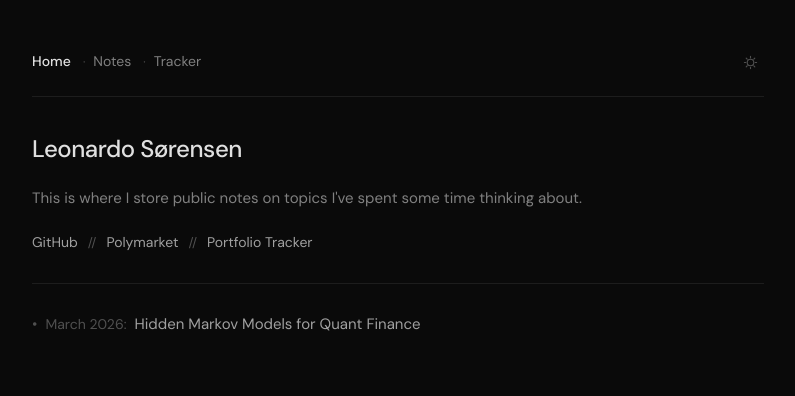
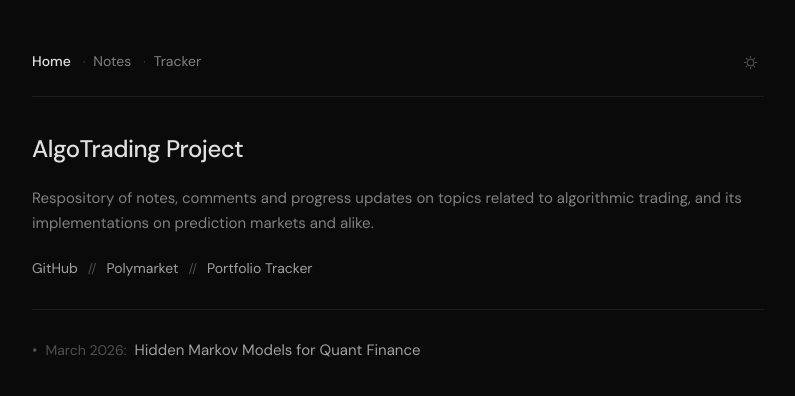
Before and after one commit to lesoca1/my-dashboard, a Next.js app: page / in a window 1280 px wide. Shown: the top 396 px of the page, without its empty margins (242-1037 px from the left). Built offline with nearby package versions, Linux system fonts and the light colour scheme.

Commit message:
small header change

```diff
--- a/app/page.tsx
+++ b/app/page.tsx
@@ -11,10 +11,10 @@ export default function Home() {
       <hr className="nav-rule" />
 
       <main className="page-content fade-in">
-        <h1 className="home-name">Leonardo Sørensen</h1>
+        <h1 className="home-name">AlgoTrading Project</h1>
 
         <p className="home-bio">
-          This is where I store public notes on topics I&apos;ve spent some time thinking about.
+          Respository of notes, comments and progress updates on topics related to algorithmic trading, and its implementations on prediction markets and alike.
         </p>
 
         <div className="home-links">
```
